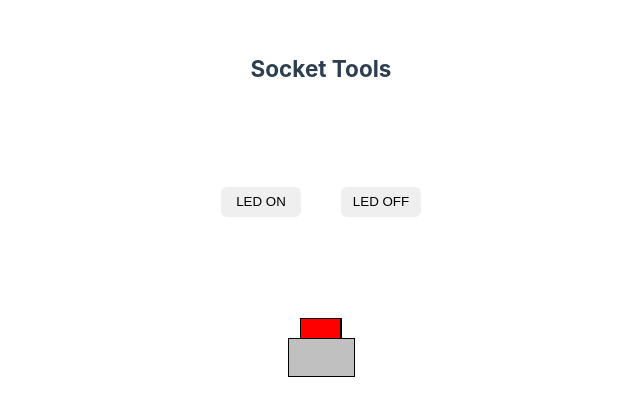
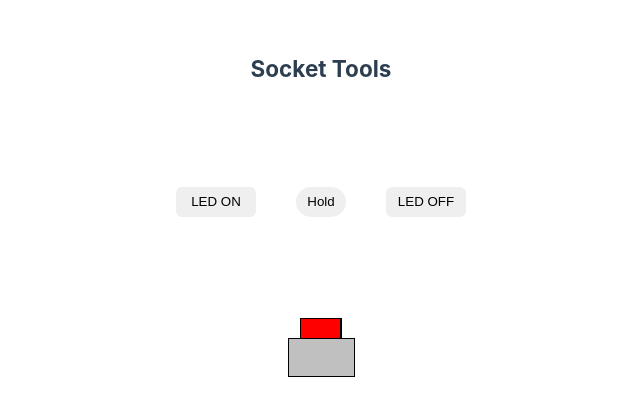
Before and after one commit to tdeckard2000/WebSocket-ESP8266-Vue, a Vue app: page / in a window 1280 px wide. Shown: the part 121-536 px from the top of the page, without its empty margins (319-959 px from the left). Built offline with nearby package versions, Linux system fonts and the light colour scheme; no server answers.

Commit message:
Toggle LED function

```diff
--- a/src/components/ComTools.vue
+++ b/src/components/ComTools.vue
@@ -3,13 +3,18 @@ import { onMounted, ref } from 'vue'
 
 let messages = ref([])
 let buttonDown = ref(false)
+let ws
 
 onMounted(() => {
   connectWebSocket()
 })
 
+const toggleLED = req => {
+  ws.send(req)
+}
+
 const connectWebSocket = () => {
-  const ws = new WebSocket('wss://websocket-5d15bc66efcd.herokuapp.com')
+  ws = new WebSocket('wss://websocket-5d15bc66efcd.herokuapp.com')
   console.log('Connecting to server')
   ws.onopen = () => {
     console.log('Connected to server')
@@ -44,8 +49,15 @@ const connectWebSocket = () => {
         <h2 style="text-align: center; font-weight: bold">Socket Tools</h2>
       </div>
       <div class="cContainer">
-        <button>LED ON</button>
-        <button>LED OFF</button>
+        <button @click="toggleLED('LED_ON')">LED ON</button>
+        <button
+          @mousedown="toggleLED('LED_ON')"
+          @mouseup="toggleLED('LED_OFF')"
+          style="border-radius: 100px; width: 50px"
+        >
+          Hold
+        </button>
+        <button @click="toggleLED('LED_OFF')">LED OFF</button>
       </div>
       <div class="cContainer">
         <img
```
Also changed, not shown: 1 other file (tests, documents, lock files or other folders).
